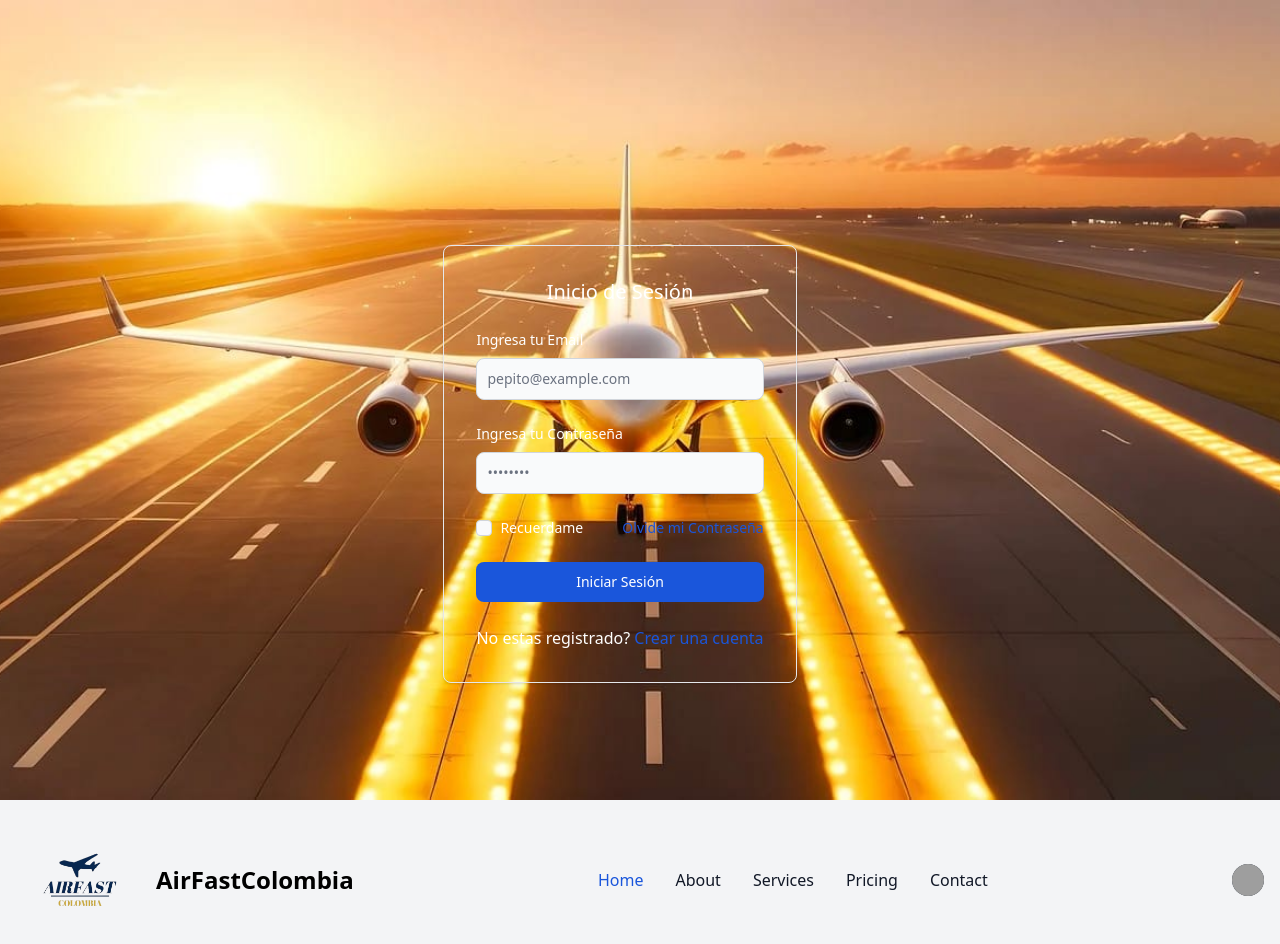
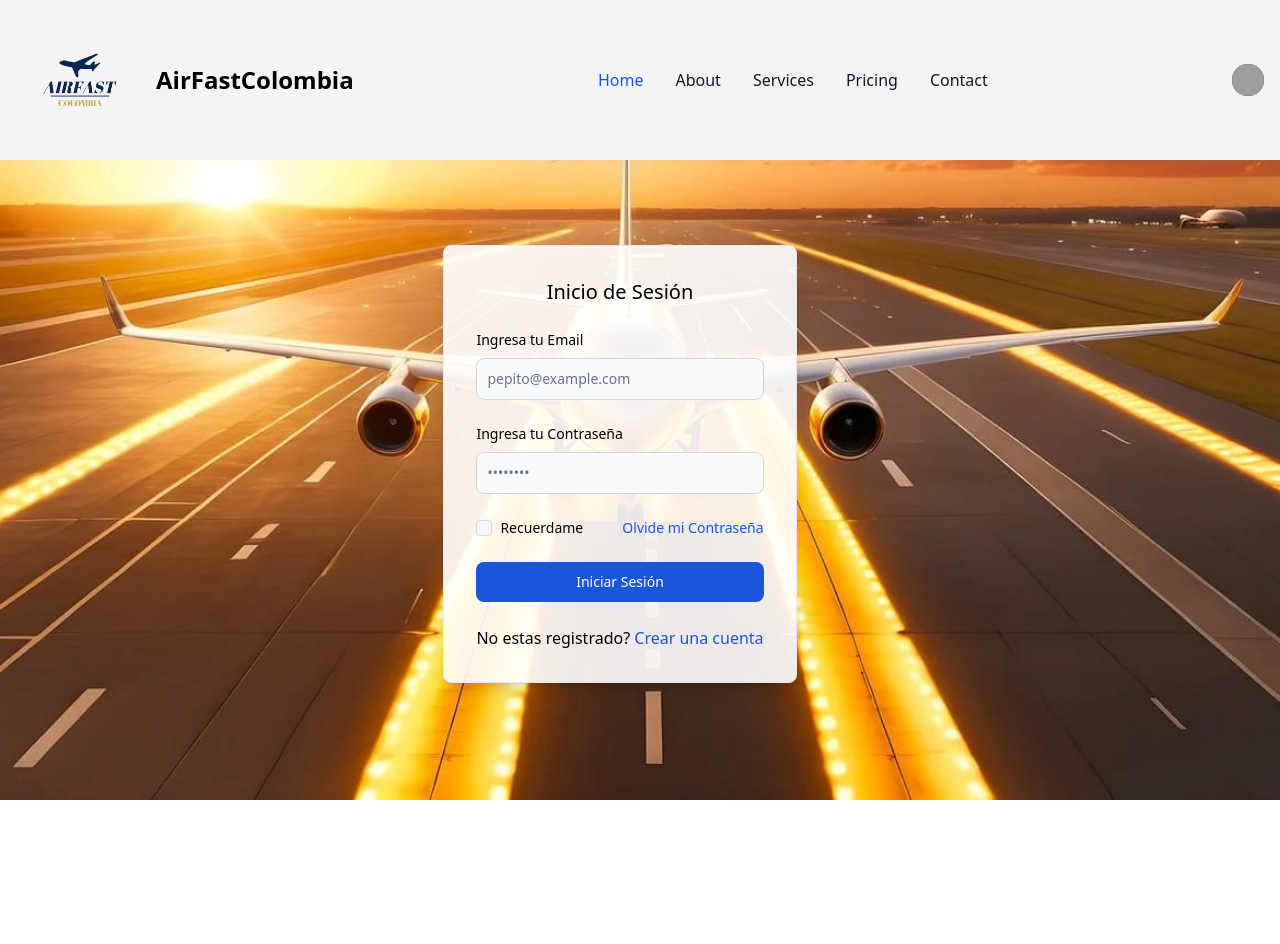
Before and after one commit to victorespi/airFastColombia, an Angular app: page /app-login in a window 1280 px wide. Shown: the top 944 px of the page. After the commit the page ends 800 px from the top, so only its background shows below. Built offline with nearby package versions, Linux system fonts and the light colour scheme; grey boxes are pictures that could not be loaded.

Commit message:
nuevo cambio login

```diff
--- a/src/app/header/header.component.scss
+++ b/src/app/header/header.component.scss
@@ -0,0 +1,7 @@
+nav {
+    position: fixed; /* Fija el navbar en la parte superior */
+    top: 0; /* Para que esté en la parte superior */
+    left: 0;
+    right: 0;
+    z-index: 1000; /* Para que siempre esté sobre otros elementos */
+  }
--- a/src/app/login/login.component.html
+++ b/src/app/login/login.component.html
@@ -1,14 +1,14 @@
 <div class="h-screen flex items-center justify-center bg-cover bg-center" style="background-image: url(../../assets/img/fondoLogin.jpeg);">
   <div class="max-w-sm pt-32 mr-10">
-    <div class="bg-transparent border border-gray-200 rounded-lg shadow sm:p-6 md:p-8 dark:bg-gray-800 dark:border-gray-700">
+    <div class="bg-white/90 border border-gray-200 rounded-lg shadow-lg sm:p-6 md:p-8 dark:bg-gray-800/90 dark:bg-gray-800 dark:border-gray-700">
       <form class="space-y-6" action="#">
-        <h5 class="text-xl text-center font-medium text-white dark:text-white">Inicio de Sesión</h5>
+        <h5 class="text-xl text-center font-medium text-dark ark:text-white">Inicio de Sesión</h5>
         <div>
-          <label for="email" class="block mb-2 text-sm font-medium text-white dark:text-white">Ingresa tu Email</label>
+          <label for="email" class="block mb-2 text-sm font-medium text-dark dark:text-white">Ingresa tu Email</label>
           <input type="email" name="email" id="email" class="bg-gray-50 border border-gray-300 text-gray-900 text-sm rounded-lg focus:ring-blue-500 focus:border-blue-500 block w-full p-2.5 dark:bg-gray-600 dark:border-gray-500 dark:placeholder-gray-400 dark:text-white" placeholder="pepito@example.com" required />
         </div>
         <div>
-          <label for="password" class="block mb-2 text-sm font-medium text-white dark:text-white">Ingresa tu Contraseña</label>
+          <label for="password" class="block mb-2 text-sm font-medium text-dark dark:text-white">Ingresa tu Contraseña</label>
           <input type="password" name="password" id="password" placeholder="••••••••" class="bg-gray-50 border border-gray-300 text-gray-900 text-sm rounded-lg focus:ring-blue-500 focus:border-blue-500 block w-full p-2.5 dark:bg-gray-600 dark:border-gray-500 dark:placeholder-gray-400 dark:text-white" required />
         </div>
         <div class="flex items-start">
@@ -16,12 +16,12 @@
             <div class="flex items-center h-5">
               <input id="remember" type="checkbox" value="" class="w-4 h-4 border border-gray-300 rounded bg-gray-50 focus:ring-3 focus:ring-blue-300 dark:bg-gray-700 dark:border-gray-600 dark:focus:ring-blue-600 dark:ring-offset-gray-800 dark:focus:ring-offset-gray-800" required />
             </div>
-            <label for="remember" class="ms-2 text-sm font-medium text-white dark:text-gray-300">Recuerdame</label>
+            <label for="remember" class="ms-2 text-sm font-medium text-dark dark:text-gray-300">Recuerdame</label>
           </div>
           <a href="#" class="ms-auto text-sm text-blue-700 hover:underline dark:text-blue-500">Olvide mi Contraseña</a>
         </div>
         <button type="submit" class="w-full text-white bg-blue-700 hover:bg-blue-800 focus:ring-4 focus:outline-none focus:ring-blue-300 font-medium rounded-lg text-sm px-5 py-2.5 text-center dark:bg-blue-600 dark:hover:bg-blue-700 dark:focus:ring-blue-800">Iniciar Sesión</button>
-        <div class="text-white hover:underline dark:text-white">
+        <div class="text-dark hover:underline dark:text-white">
           No estas registrado? <a href="#" class="text-blue-700 hover:underline dark:text-white">Crear una cuenta</a>
         </div>
       </form>
--- a/src/app/login/login.component.scss
+++ b/src/app/login/login.component.scss
@@ -1,7 +0,0 @@
-nav {
-    position: fixed; /* Fija el navbar en la parte superior */
-    top: 0; /* Para que esté en la parte superior */
-    left: 0;
-    right: 0;
-    z-index: 1000; /* Para que siempre esté sobre otros elementos */
-  }
```
